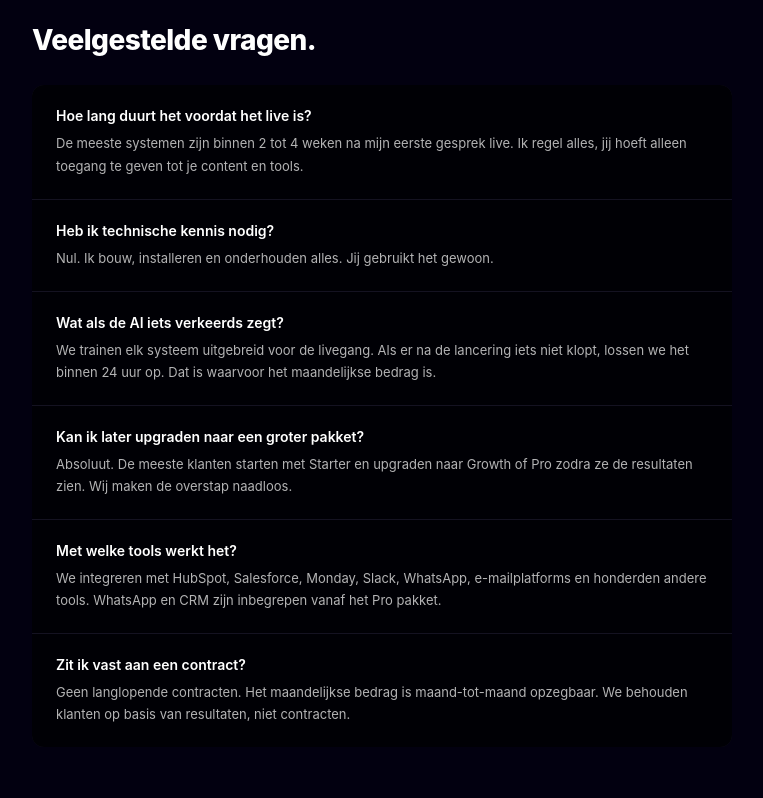
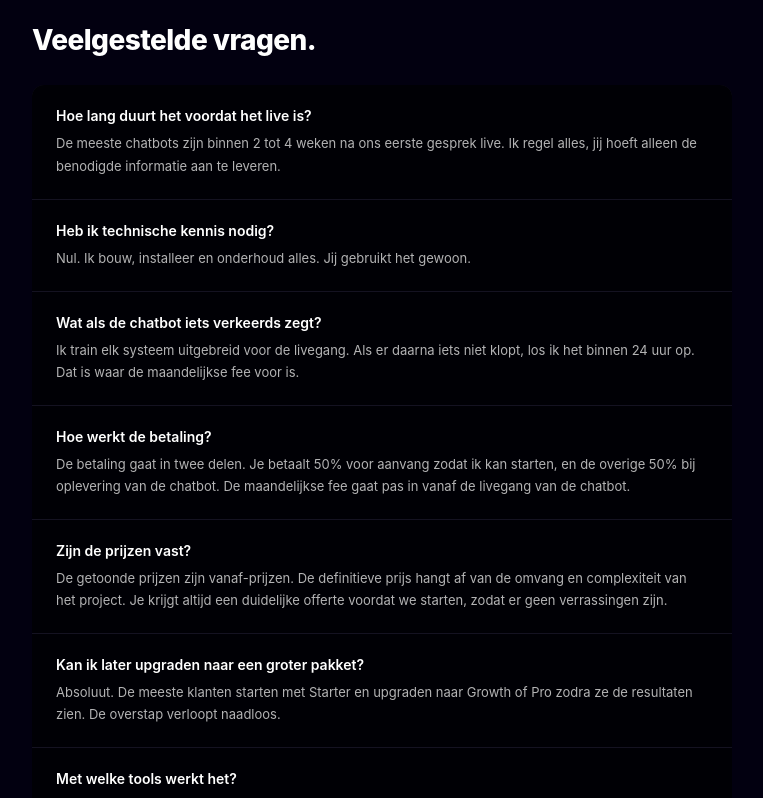
Before and after one commit to wesroord/conneqtai-website, a Next.js app: page /nl/pricing in a window 1280 px wide. Shown: the part 1120-1918 px from the top of the page, without its empty margins (258-1021 px from the left). Built offline with nearby package versions, Linux system fonts and the light colour scheme.

Commit message:
feat: FAQ volledig bijgewerkt met betaling en prijsinfo op .com en .nl

```diff
--- a/components/sections/nl/PricingFAQNL.tsx
+++ b/components/sections/nl/PricingFAQNL.tsx
@@ -1,10 +1,12 @@
 const F=[
-  {q:"Hoe lang duurt het voordat het live is?",a:"De meeste systemen zijn binnen 2 tot 4 weken na mijn eerste gesprek live. Ik regel alles, jij hoeft alleen toegang te geven tot je content en tools."},
-  {q:"Heb ik technische kennis nodig?",a:"Nul. Ik bouw, installeren en onderhouden alles. Jij gebruikt het gewoon."},
-  {q:"Wat als de AI iets verkeerds zegt?",a:"We trainen elk systeem uitgebreid voor de livegang. Als er na de lancering iets niet klopt, lossen we het binnen 24 uur op. Dat is waarvoor het maandelijkse bedrag is."},
-  {q:"Kan ik later upgraden naar een groter pakket?",a:"Absoluut. De meeste klanten starten met Starter en upgraden naar Growth of Pro zodra ze de resultaten zien. Wij maken de overstap naadloos."},
-  {q:"Met welke tools werkt het?",a:"We integreren met HubSpot, Salesforce, Monday, Slack, WhatsApp, e-mailplatforms en honderden andere tools. WhatsApp en CRM zijn inbegrepen vanaf het Pro pakket."},
-  {q:"Zit ik vast aan een contract?",a:"Geen langlopende contracten. Het maandelijkse bedrag is maand-tot-maand opzegbaar. We behouden klanten op basis van resultaten, niet contracten."}
+  {q:"Hoe lang duurt het voordat het live is?",a:"De meeste chatbots zijn binnen 2 tot 4 weken na ons eerste gesprek live. Ik regel alles, jij hoeft alleen de benodigde informatie aan te leveren."},
+  {q:"Heb ik technische kennis nodig?",a:"Nul. Ik bouw, installeer en onderhoud alles. Jij gebruikt het gewoon."},
+  {q:"Wat als de chatbot iets verkeerds zegt?",a:"Ik train elk systeem uitgebreid voor de livegang. Als er daarna iets niet klopt, los ik het binnen 24 uur op. Dat is waar de maandelijkse fee voor is."},
+  {q:"Hoe werkt de betaling?",a:"De betaling gaat in twee delen. Je betaalt 50% voor aanvang zodat ik kan starten, en de overige 50% bij oplevering van de chatbot. De maandelijkse fee gaat pas in vanaf de livegang van de chatbot."},
+  {q:"Zijn de prijzen vast?",a:"De getoonde prijzen zijn vanaf-prijzen. De definitieve prijs hangt af van de omvang en complexiteit van het project. Je krijgt altijd een duidelijke offerte voordat we starten, zodat er geen verrassingen zijn."},
+  {q:"Kan ik later upgraden naar een groter pakket?",a:"Absoluut. De meeste klanten starten met Starter en upgraden naar Growth of Pro zodra ze de resultaten zien. De overstap verloopt naadloos."},
+  {q:"Met welke tools werkt het?",a:"Ik integreer met HubSpot, Salesforce, Monday, Slack, WhatsApp, e-mailplatforms en honderden andere tools. WhatsApp en CRM zijn inbegrepen vanaf het Pro pakket."},
+  {q:"Zit ik vast aan een contract?",a:"Geen langlopende contracten. De maandelijkse fee is maand-tot-maand opzegbaar. Ik behoud klanten op basis van resultaten, niet contracten."},
 ];
 export default function PricingFAQNL(){
   return(
```
Also changed, not shown: components/sections/PricingFAQ.tsx (+7 -5 lines).
